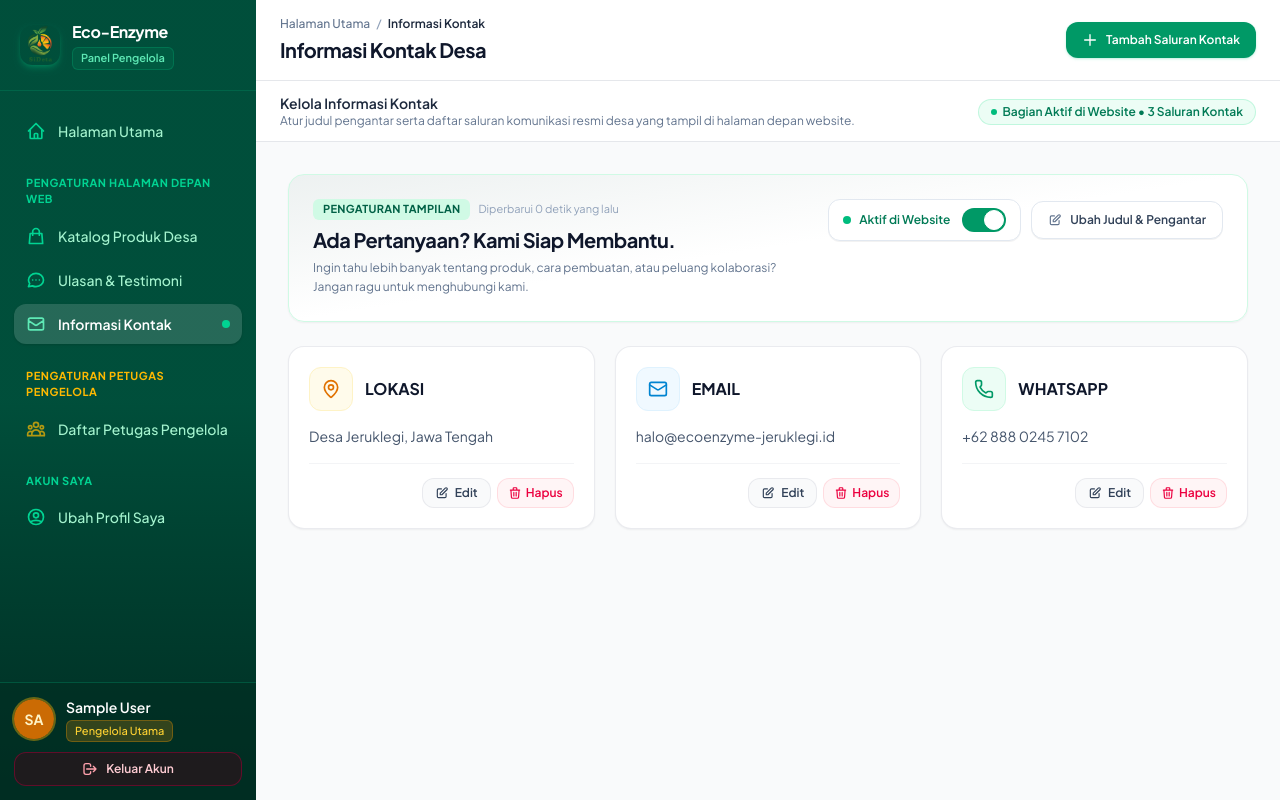
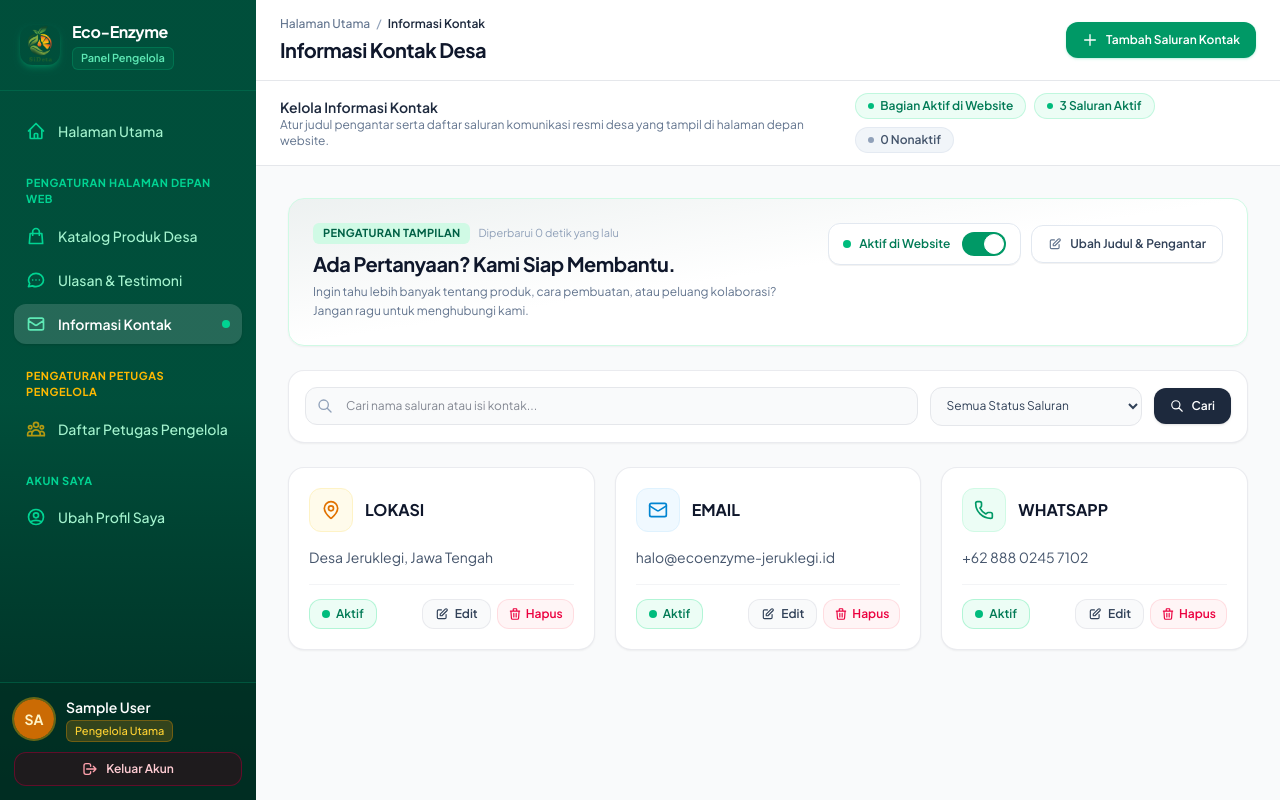
Before and after one commit to trpl-study-club/be-eco-enzyme, a Laravel app: page /admin/contact-sections in a window 1280 px wide. Run offline with Laravel 12, Linux system fonts and the light colour scheme; the visitor is signed in with stand-in values (Sample User, id 1); data comes from the database, SQL or seed files in the repository; style sheets or scripts are compiled from the project's sources; some libraries are stand-ins or nearby versions.

Commit message:
feat: implement contact section management for admin and api v1

```diff
--- a/app/Http/Controllers/Admin/ContactSectionController.php
+++ b/app/Http/Controllers/Admin/ContactSectionController.php
@@ -99,9 +99,25 @@ class ContactSectionController extends Controller
             $query->where('type', $request->input('type'));
         }
 
+        if ($request->filled('status')) {
+            $status = $request->input('status');
+            if ($status === 'active') {
+                $query->where('is_active', true);
+            } elseif ($status === 'inactive') {
+                $query->where('is_active', false);
+            }
+        }
+
         $contactItems = $query->get();
+        $activeCount = $section->items()->where('is_active', true)->count();
+        $inactiveCount = $section->items()->where('is_active', false)->count();
 
-        return view('admin.contact-section.index', compact('section', 'contactItems'));
+        return view('admin.contact-section.index', compact(
+            'section',
+            'contactItems',
+            'activeCount',
+            'inactiveCount'
+        ));
     }
 
     /**
@@ -161,6 +177,7 @@ class ContactSectionController extends Controller
             'icon_name' => filled($validated['icon_name'] ?? null) ? trim($validated['icon_name']) : null,
             'icon_image' => $iconImagePath,
             'order' => $nextOrder,
+            'is_active' => $request->has('is_active') ? $request->boolean('is_active') : true,
         ]);
 
         $section->touch();
@@ -243,6 +260,25 @@ class ContactSectionController extends Controller
 
         return redirect()->route('admin.contact-sections.index')
             ->with('success', "Saluran kontak \"{$label}\" berhasil dihapus.");
+    }
+
+    /**
+     * Toggle the active status of a single contact channel item.
+     */
+    public function toggleItemStatus(ContactItem $contactItem): RedirectResponse
+    {
+        $newStatus = ! $contactItem->is_active;
+
+        $contactItem->update([
+            'is_active' => $newStatus,
+        ]);
+        $contactItem->touch();
+
+        $message = $newStatus
+            ? "Saluran kontak \"{$contactItem->label}\" berhasil diaktifkan dan ditampilkan di website."
+            : "Saluran kontak \"{$contactItem->label}\" berhasil dinonaktifkan dari website.";
+
+        return back()->with('success', $message);
     }
 
     /**
--- a/app/Http/Controllers/Api/V1/ContactController.php
+++ b/app/Http/Controllers/Api/V1/ContactController.php
@@ -29,7 +29,9 @@ class ContactController extends Controller
     )]
     public function index(): ContactSectionResource|JsonResponse
     {
-        $contactSection = ContactSection::with('items')
+        $contactSection = ContactSection::with(['items' => function ($query) {
+            $query->where('is_active', true)->orderBy('order')->orderBy('id');
+        }])
             ->where('is_active', true)
             ->latest()
             ->first();
--- a/app/Http/Resources/ContactItemResource.php
+++ b/app/Http/Resources/ContactItemResource.php
@@ -23,6 +23,7 @@ class ContactItemResource extends JsonResource
             'icon_image' => $this->icon_image,
             'icon_image_url' => $this->icon_image_url,
             'order' => $this->order,
+            'is_active' => (bool) ($this->is_active ?? true),
         ];
     }
 }
--- a/app/Models/ContactItem.php
+++ b/app/Models/ContactItem.php
@@ -19,10 +19,16 @@ class ContactItem extends Model
         'icon_name',
         'icon_image',
         'order',
+        'is_active',
+    ];
+
+    protected $attributes = [
+        'is_active' => true,
     ];
 
     protected $casts = [
         'order' => 'integer',
+        'is_active' => 'boolean',
     ];
 
     protected $touches = ['contactSection'];
--- a/app/Models/ContactSection.php
+++ b/app/Models/ContactSection.php
@@ -26,29 +26,35 @@ class ContactSection extends Model
     }
 
     /**
-     * Helper accessor for direct location string.
+     * Helper accessor for direct location string from active items.
      */
     public function getLocationAttribute(): ?string
     {
-        return $this->items->firstWhere('type', 'location')?->value
-            ?? $this->items->first(fn ($item) => strtolower($item->label) === 'lokasi')?->value;
+        $activeItems = $this->items->filter(fn ($item) => $item->is_active !== false);
+
+        return $activeItems->firstWhere('type', 'location')?->value
+            ?? $activeItems->first(fn ($item) => strtolower($item->label) === 'lokasi')?->value;
     }
 
     /**
-     * Helper accessor for direct email string.
+     * Helper accessor for direct email string from active items.
      */
     public function getEmailAttribute(): ?string
     {
-        return $this->items->firstWhere('type', 'email')?->value
-            ?? $this->items->first(fn ($item) => strtolower($item->label) === 'email')?->value;
+        $activeItems = $this->items->filter(fn ($item) => $item->is_active !== false);
+
+        return $activeItems->firstWhere('type', 'email')?->value
+            ?? $activeItems->first(fn ($item) => strtolower($item->label) === 'email')?->value;
     }
 
     /**
-     * Helper accessor for direct whatsapp string.
+     * Helper accessor for direct whatsapp string from active items.
      */
     public function getWhatsappAttribute(): ?string
     {
-        return $this->items->firstWhere('type', 'whatsapp')?->value
-            ?? $this->items->first(fn ($item) => strtolower($item->label) === 'whatsapp')?->value;
+        $activeItems = $this->items->filter(fn ($item) => $item->is_active !== false);
+
+        return $activeItems->firstWhere('type', 'whatsapp')?->value
+            ?? $activeItems->first(fn ($item) => strtolower($item->label) === 'whatsapp')?->value;
     }
 }
--- a/resources/views/admin/contact-section/index.blade.php
+++ b/resources/views/admin/contact-section/index.blade.php
@@ -24,11 +24,27 @@
 @section('page_subtitle', 'Atur judul pengantar serta daftar saluran komunikasi resmi desa yang tampil di halaman depan website.')
 
 @section('status_badge')
+    @php
+        $activeCount = $activeCount ?? $section->items->where('is_active', true)->count();
+        $inactiveCount = $inactiveCount ?? $section->items->where('is_active', false)->count();
+    @endphp
+    <div class="flex flex-wrap items-center gap-2">
         <span
             class="inline-flex items-center gap-1.5 px-3 py-1 rounded-full text-xs font-semibold {{ $section->is_active ? 'bg-emerald-50 text-emerald-700 border border-emerald-200/60' : 'bg-amber-50 text-amber-700 border border-amber-200/60' }}">
             <span class="w-1.5 h-1.5 rounded-full {{ $section->is_active ? 'bg-emerald-500' : 'bg-amber-500' }}"></span>
-        {{ $section->is_active ? 'Bagian Aktif di Website' : 'Draf (Belum Tampil)' }} &bull; {{ $section->items->count() }} Saluran Kontak
+            {{ $section->is_active ? 'Bagian Aktif di Website' : 'Draf (Belum Tampil)' }}
         </span>
+        <span
+            class="inline-flex items-center gap-1.5 px-3 py-1 rounded-full text-xs font-semibold bg-emerald-50 text-emerald-700 border border-emerald-200/60">
+            <span class="w-1.5 h-1.5 rounded-full bg-emerald-500"></span>
+            {{ $activeCount }} Saluran Aktif
+        </span>
+        <span
+            class="inline-flex items-center gap-1.5 px-3 py-1 rounded-full text-xs font-semibold bg-slate-100 text-slate-600 border border-slate-200/80">
+            <span class="w-1.5 h-1.5 rounded-full bg-slate-400"></span>
+            {{ $inactiveCount }} Nonaktif
+        </span>
+    </div>
 @endsection
 
 @section('content')
@@ -99,15 +115,14 @@
         </div>
 
         <!-- ================================================================= -->
-        <!-- 2. HEADER DAFTAR SALURAN & PENCARIAN KONDISIONAL                  -->
+        <!-- 2. SEARCH & FILTER BAR (CONSISTENT WITH PRODUCT CATALOG)          -->
         <!-- ================================================================= -->
-        @if ($section->items->count() > 6 || request('search') || request('type'))
         <div class="bg-white p-4 rounded-2xl border border-gray-200/80 shadow-xs">
             <form action="{{ route('admin.contact-sections.index') }}" method="GET"
                 class="flex flex-col sm:flex-row items-center gap-3 w-full">
                 <div class="relative flex-1 w-full">
                     <input type="text" name="search" value="{{ request('search') }}"
-                            placeholder="Cari nama atau isi saluran kontak..."
+                        placeholder="Cari nama saluran atau isi kontak..."
                         class="w-full pl-10 pr-4 py-2.5 text-xs bg-gray-50 border border-gray-200 rounded-xl text-slate-900 focus:outline-none focus:ring-2 focus:ring-emerald-500/20 focus:border-emerald-600 transition-all">
                     <div class="absolute inset-y-0 left-0 pl-3 flex items-center pointer-events-none text-slate-400">
                         <svg class="w-4 h-4" fill="none" stroke="currentColor" viewBox="0 0 24 24">
@@ -117,7 +132,17 @@
                     </div>
                 </div>
 
-                    <div class="flex items-center gap-2 w-full sm:w-auto shrink-0">
+                <div class="flex flex-col sm:flex-row items-center gap-3 w-full sm:w-auto shrink-0">
+                    <select name="status" onchange="this.form.submit()"
+                        class="w-full sm:w-auto py-2.5 px-3 pr-8 text-xs bg-gray-50 border border-gray-200 rounded-xl text-slate-700 focus:outline-none focus:ring-2 focus:ring-emerald-500/20 focus:border-emerald-600 cursor-pointer">
+                        <option value="">Semua Status Saluran</option>
+                        <option value="active" {{ request('status') === 'active' ? 'selected' : '' }}>Aktif (Tampil di
+                            Website)</option>
+                        <option value="inactive" {{ request('status') === 'inactive' ? 'selected' : '' }}>Nonaktif
+                            (Disembunyikan)</option>
+                    </select>
+
+                    <div class="flex items-center gap-2 w-full sm:w-auto">
                         <button type="submit"
                             class="flex-1 sm:flex-none inline-flex items-center justify-center gap-2 px-4 py-2.5 bg-slate-800 hover:bg-slate-900 text-white text-xs font-semibold rounded-xl shadow-sm transition-all cursor-pointer">
                             <svg class="w-3.5 h-3.5" fill="none" stroke="currentColor" viewBox="0 0 24 24">
@@ -127,10 +152,10 @@
                             <span>Cari</span>
                         </button>
 
-                        @if (request('search') || request('type'))
+                        @if (request('search') || request('type') || request('status'))
                             <a href="{{ route('admin.contact-sections.index') }}"
                                 class="flex-1 sm:flex-none inline-flex items-center justify-center gap-1.5 px-4 py-2.5 bg-rose-50 hover:bg-rose-100 text-rose-600 text-xs font-semibold rounded-xl transition-all"
-                                title="Atur Ulang Pencarian">
+                                title="Hapus Filter Pencarian">
                                 <svg class="w-3.5 h-3.5" fill="none" stroke="currentColor" viewBox="0 0 24 24">
                                     <path stroke-linecap="round" stroke-linejoin="round" stroke-width="2"
                                         d="M6 18L18 6M6 6l12 12"></path>
@@ -139,9 +164,9 @@
                             </a>
                         @endif
                     </div>
+                </div>
             </form>
         </div>
-        @endif
 
         <!-- ================================================================= -->
         <!-- 3. GRID KARTU SALURAN KONTAK INDIVIDUAL                          -->
@@ -209,7 +234,7 @@
                     @endphp
 
                     <div
-                        class="bg-white rounded-2xl border border-gray-200/80 hover:border-emerald-300 shadow-xs hover:shadow-md transition-all duration-200 p-5 flex flex-col justify-between gap-4 h-full">
+                        class="bg-white rounded-2xl border {{ $item->is_active ? 'border-gray-200/80 hover:border-emerald-300' : 'border-gray-200/70 bg-gray-50/40' }} shadow-xs hover:shadow-md transition-all duration-200 p-5 flex flex-col justify-between gap-4 h-full">
 
                         <div class="space-y-3.5">
                             <!-- Card Header: Icon + Name -->
@@ -218,28 +243,44 @@
                                     <div
                                         class="w-11 h-11 rounded-xl border border-gray-200 bg-gray-50 overflow-hidden shrink-0">
                                         <img src="{{ $iconImageUrl }}" alt="{{ $item->label }}"
-                                            class="w-full h-full object-cover object-center">
+                                            class="w-full h-full object-cover object-center {{ $item->is_active ? '' : 'opacity-65 grayscale-25' }}">
                                     </div>
                                 @else
                                     <div
-                                        class="w-11 h-11 rounded-xl border flex items-center justify-center shrink-0 {{ $theme['icon_bg'] }}">
+                                        class="w-11 h-11 rounded-xl border flex items-center justify-center shrink-0 {{ $item->is_active ? $theme['icon_bg'] : 'bg-slate-100 text-slate-400 border-slate-200' }}">
                                         <i data-lucide="{{ $iconName }}" class="w-5 h-5"></i>
                                     </div>
                                 @endif
 
-                                <h3 class="text-base font-bold text-slate-900 truncate" title="{{ $item->label }}">
+                                <h3 class="text-base font-bold {{ $item->is_active ? 'text-slate-900' : 'text-slate-600' }} truncate"
+                                    title="{{ $item->label }}">
                                     {{ $item->label }}
                                 </h3>
                             </div>
 
                             <!-- Contact Value -->
-                            <p class="text-xs sm:text-sm text-slate-600 break-words leading-relaxed">
+                            <p class="text-xs sm:text-sm {{ $item->is_active ? 'text-slate-600' : 'text-slate-500' }} break-words leading-relaxed">
                                 {{ $item->value }}
                             </p>
                         </div>
 
                         <!-- Card Actions Footer (Consistent with Product Cards) -->
-                        <div class="pt-3.5 border-t border-gray-100 flex items-center justify-end gap-1.5">
+                        <div class="pt-3.5 border-t border-gray-100 flex items-center justify-between gap-2">
+                            <!-- Toggle Active / Inactive -->
+                            <form action="{{ route('admin.contact-sections.items.toggle-status', $item) }}" method="POST">
+                                @csrf
+                                @method('PATCH')
+                                <button type="submit"
+                                    title="{{ $item->is_active ? 'Klik untuk menonaktifkan saluran kontak dari website' : 'Klik untuk mengaktifkan saluran kontak di website' }}"
+                                    class="inline-flex items-center gap-1.5 px-3 py-1.5 rounded-xl text-xs font-semibold transition-all cursor-pointer {{ $item->is_active ? 'bg-emerald-50 text-emerald-700 hover:bg-emerald-100 border border-emerald-200/80' : 'bg-slate-100 text-slate-700 hover:bg-slate-200 border border-slate-200' }}">
+                                    <span
+                                        class="w-2 h-2 rounded-full {{ $item->is_active ? 'bg-emerald-500' : 'bg-slate-400' }}"></span>
+                                    <span>{{ $item->is_active ? 'Aktif' : 'Nonaktif' }}</span>
+                                </button>
+                            </form>
+
+                            <!-- Edit & Delete Buttons -->
+                            <div class="flex items-center gap-1.5">
                                 <button type="button"
                                     onclick="openEditContactModal({{ $item->id }}, @js($item->label), @js($item->value), @js($item->icon_name ?? ''), @js($iconImageUrl ?? ''))"
                                     class="inline-flex items-center gap-1.5 px-3 py-1.5 text-xs font-semibold text-slate-700 hover:text-emerald-700 bg-gray-50 hover:bg-emerald-50 border border-gray-200/80 hover:border-emerald-200 rounded-xl transition-colors cursor-pointer"
@@ -271,9 +312,10 @@
                                 </form>
                             </div>
                         </div>
+                    </div>
                 @endforeach
             </div>
-        @elseif (request('search') || request('type'))
+        @elseif (request('search') || request('type') || request('status'))
             <!-- Search Empty State -->
             <div class="bg-white rounded-2xl border border-gray-200/80 shadow-xs py-16 px-6 text-center">
                 <div
--- a/routes/web.php
+++ b/routes/web.php
@@ -131,6 +131,8 @@ Route::middleware('auth')->prefix('admin')->name('admin.')->group(function () {
             ->name('contact-sections.toggle-hub-status');
         Route::post('/contact-sections/items', [ContactSectionController::class, 'storeItem'])
             ->name('contact-sections.items.store');
+        Route::patch('/contact-sections/items/{contactItem}/toggle-status', [ContactSectionController::class, 'toggleItemStatus'])
+            ->name('contact-sections.items.toggle-status');
         Route::put('/contact-sections/items/{contactItem}', [ContactSectionController::class, 'updateItem'])
             ->name('contact-sections.items.update');
         Route::delete('/contact-sections/items/{contactItem}', [ContactSectionController::class, 'destroyItem'])
```
Also changed, not shown: tests/Feature/ContactSectionTest.php (+76 -1 lines), database/migrations/2026_11_17_145738_add_is_active_to_contact_items_table.php (added). Lines whose indentation alone changed are shown as unchanged.
